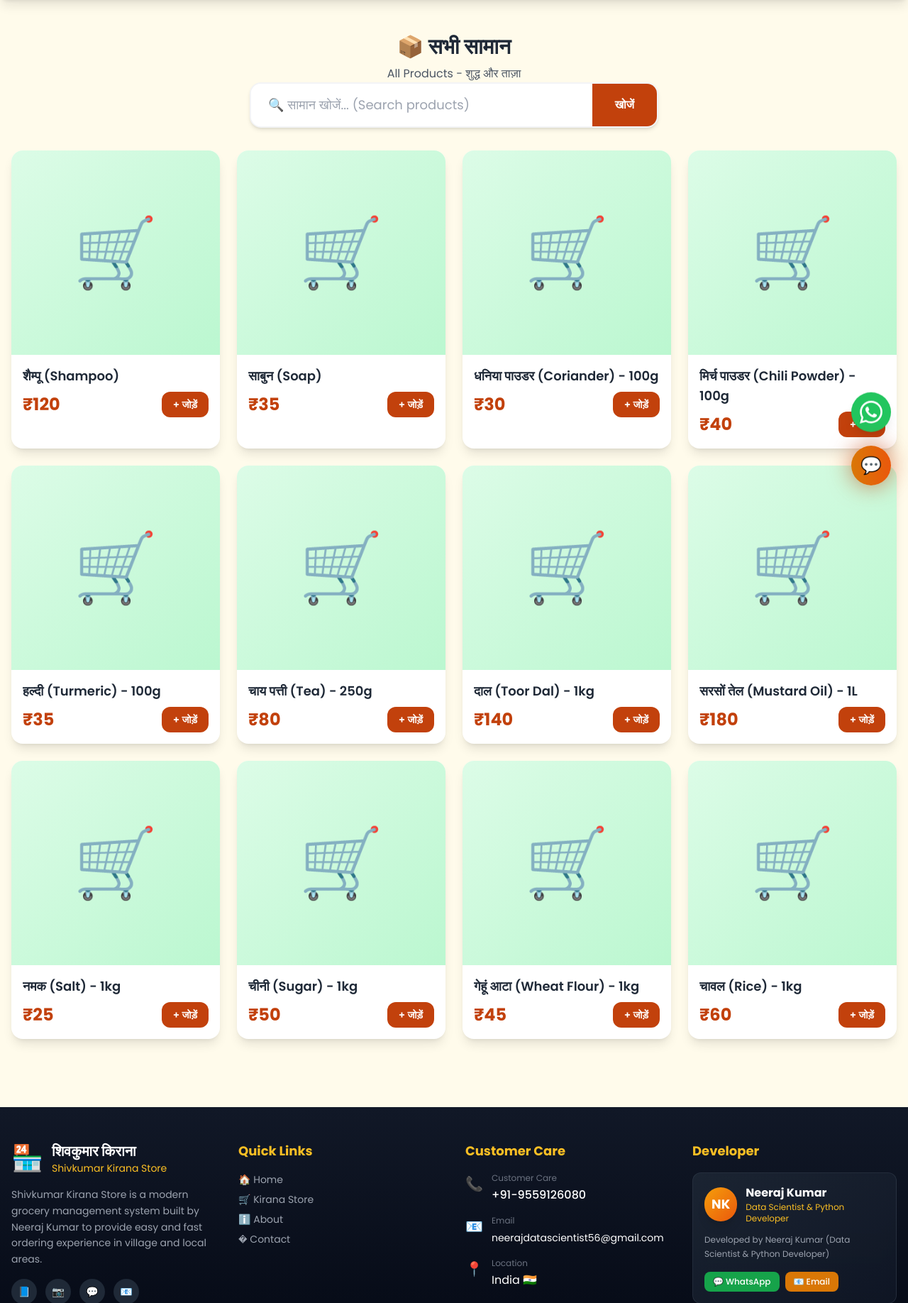
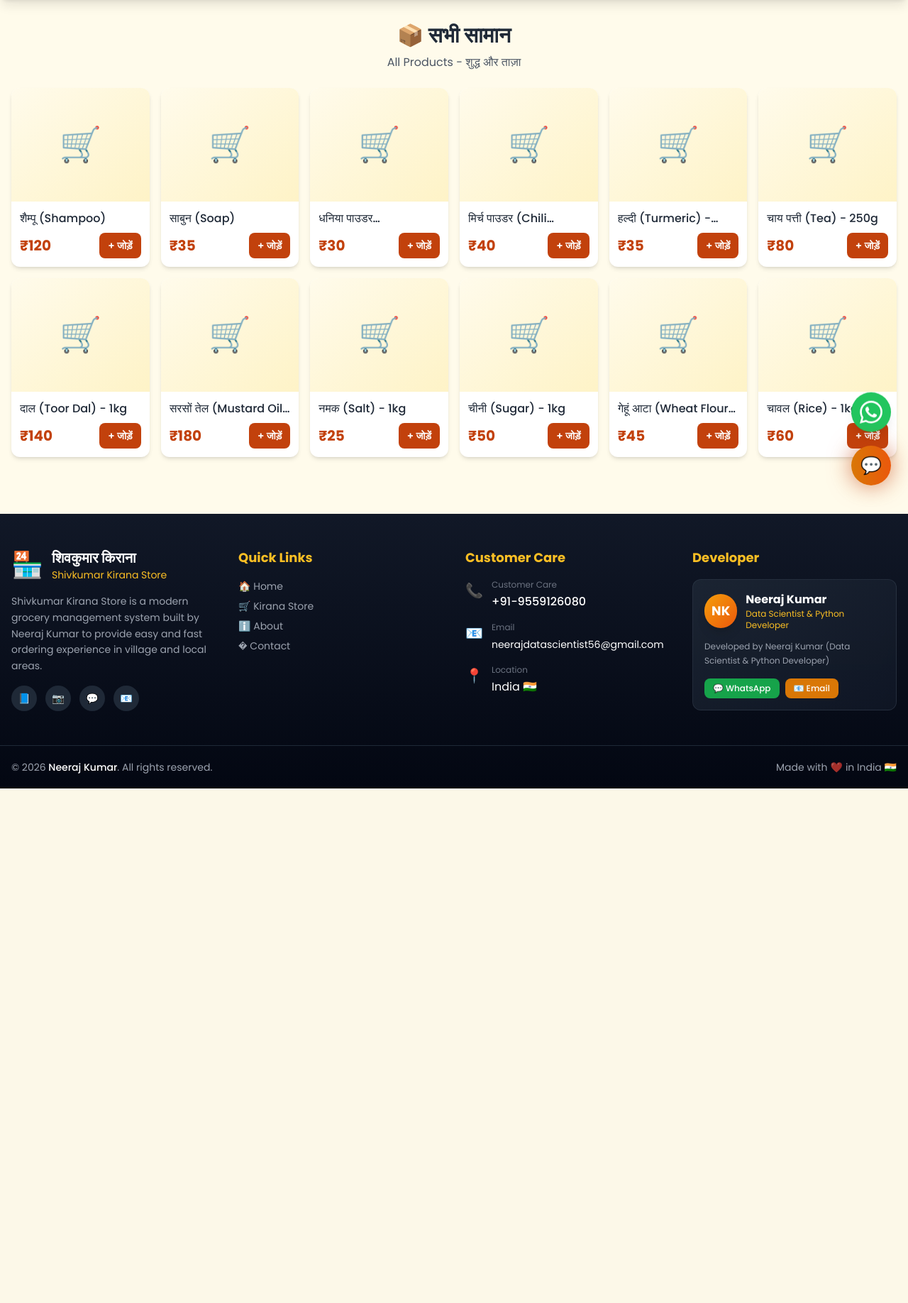
Before and after one commit to Neeraj56kr/shivkumar-kirana-store, a Flask app: page /products in a window 1280 px wide. Shown: the part 92-1928 px from the top of the page at 71% size. After the commit the page ends 1203 px from the top, so only its background shows below. Run offline with Flask 3, Linux system fonts and the light colour scheme; some libraries are stand-ins or nearby versions.

Commit message:
improve card

```diff
--- a/templates/products.html
+++ b/templates/products.html
@@ -3,31 +3,16 @@
 {% block title %}सभी सामान - शिवकुमार किराना स्टोर{% endblock %}
 
 {% block content %}
-<section class="py-8 md:py-12">
+<section class="py-6 md:py-8">
     <div class="container mx-auto px-4">
         <!-- Page Header -->
-        <div class="text-center mb-8">
+        <div class="text-center mb-6">
             <h1 class="text-2xl md:text-3xl font-bold text-gray-800 mb-2">
                 📦 सभी सामान
             </h1>
             <p class="text-gray-600">All Products - शुद्ध और ताज़ा</p>
+        </div>
 
-
-        <!-- Search Bar -->
-        <form action="{{ url_for('products') }}" method="GET" class="max-w-xl mx-auto mb-8">
-            <div class="flex bg-white rounded-2xl shadow-md overflow-hidden border-2 border-gray-100">
-                <input type="text"
-                       name="search"
-                       value="{{ search_query }}"
-                       placeholder="🔍 सामान खोजें... (Search products)"
-                       class="flex-1 px-6 py-4 text-gray-700 text-lg outline-none">
-                <button type="submit"
-                        class="px-8 py-4 bg-primary text-white font-semibold hover:bg-primary-dark transition-all-300">
-                    खोजें
-                </button>
-            </div>
-        </form>
-        </div>
         {% if search_query %}
         <div class="text-center mb-6">
             <p class="text-gray-600">
@@ -41,39 +26,39 @@
 
         {% if products %}
         <!-- Products Grid -->
-        <div class="grid grid-cols-2 md:grid-cols-3 lg:grid-cols-4 gap-4 md:gap-6">
+        <div class="grid grid-cols-2 sm:grid-cols-3 md:grid-cols-4 lg:grid-cols-5 xl:grid-cols-6 gap-3 md:gap-4">
             {% for product in products %}
-            <div class="bg-white rounded-2xl shadow-lg overflow-hidden card-hover transition-all-300 hover:shadow-2xl">
+            <div class="bg-white rounded-xl shadow-md overflow-hidden card-hover transition-all-300 hover:shadow-xl">
                 <!-- Product Image -->
-                <div class="h-56 md:h-72 product-img-placeholder relative overflow-hidden">
+                <div class="h-32 sm:h-36 md:h-40 product-img-placeholder relative overflow-hidden">
                     {% if product.image and product.image != 'default.png' %}
                         {% if product.image.startswith('http') %}
                             <img src="{{ product.image }}"
                                  alt="{{ product.name }}"
-                                 class="w-full h-full object-cover">
+                                 class="w-full h-full object-contain bg-white p-1">
                         {% else %}
                             <img src="{{ url_for('static', filename='images/uploads/' + product.image) }}"
                                  alt="{{ product.name }}"
-                                 class="w-full h-full object-cover">
+                                 class="w-full h-full object-contain bg-white p-1">
                         {% endif %}
                     {% else %}
-                        <div class="w-full h-full flex items-center justify-center text-8xl bg-gradient-to-br from-green-100 to-green-200">
+                        <div class="w-full h-full flex items-center justify-center text-5xl bg-gradient-to-br from-amber-50 to-amber-100">
                             🛒
                         </div>
                     {% endif %}
                 </div>
 
                 <!-- Product Info -->
-                <div class="p-4">
-                    <h3 class="font-semibold text-gray-800 text-base md:text-lg mb-2 line-clamp-2">
+                <div class="p-3">
+                    <h3 class="font-medium text-gray-800 text-sm md:text-base mb-2 line-clamp-1">
                         {{ product.name }}
                     </h3>
                     <div class="flex items-center justify-between">
-                        <span class="text-2xl md:text-2xl font-bold text-primary">
+                        <span class="text-lg md:text-xl font-bold text-primary">
                             ₹{{ product.price|int }}
                         </span>
                         <button onclick="addToCart({{ product.id }}, '{{ product.name }}', {{ product.price }})"
-                                class="px-3 py-2 md:px-4 md:py-2 bg-primary text-white rounded-xl text-sm font-semibold hover:bg-primary-dark transition-all-300 btn-press">
+                                class="px-2 py-1.5 md:px-3 md:py-2 bg-primary text-white rounded-lg text-xs md:text-sm font-semibold hover:bg-primary-dark transition-all-300 btn-press">
                             + जोड़ें
                         </button>
                     </div>
```
